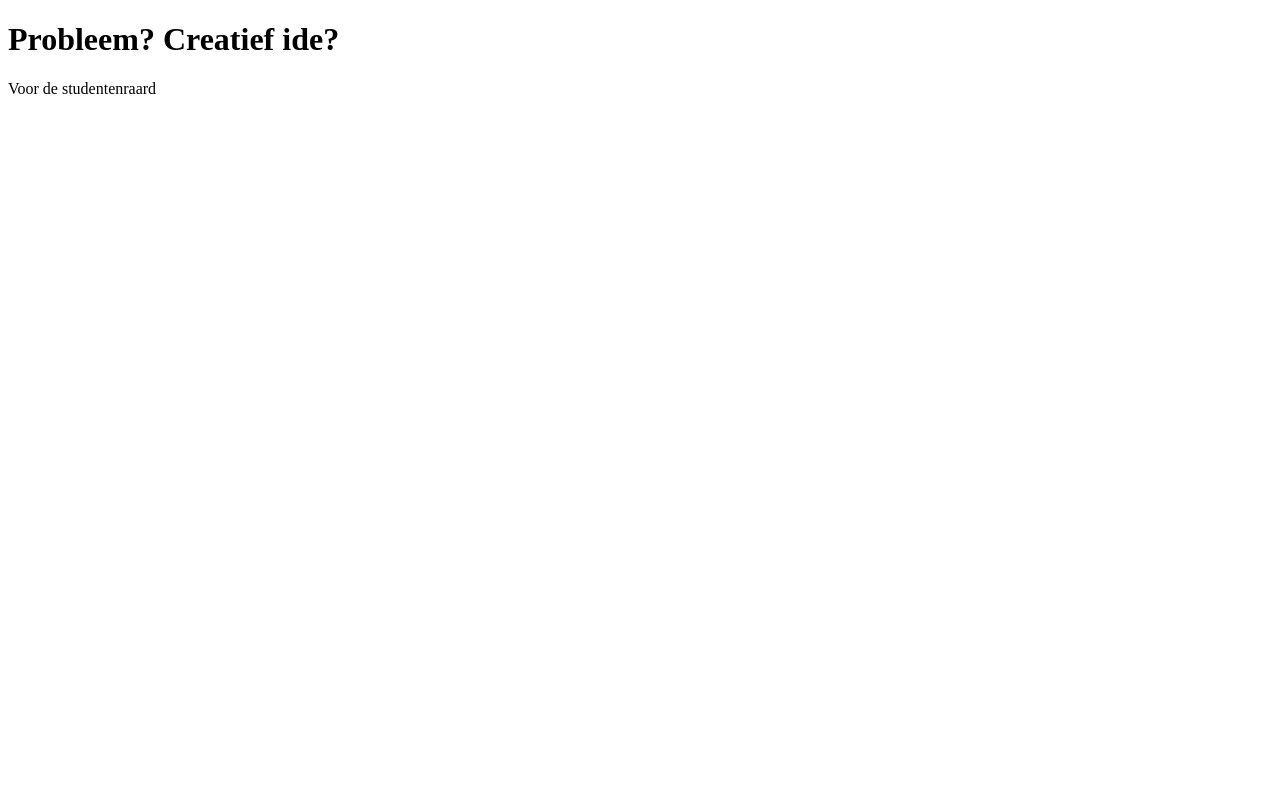
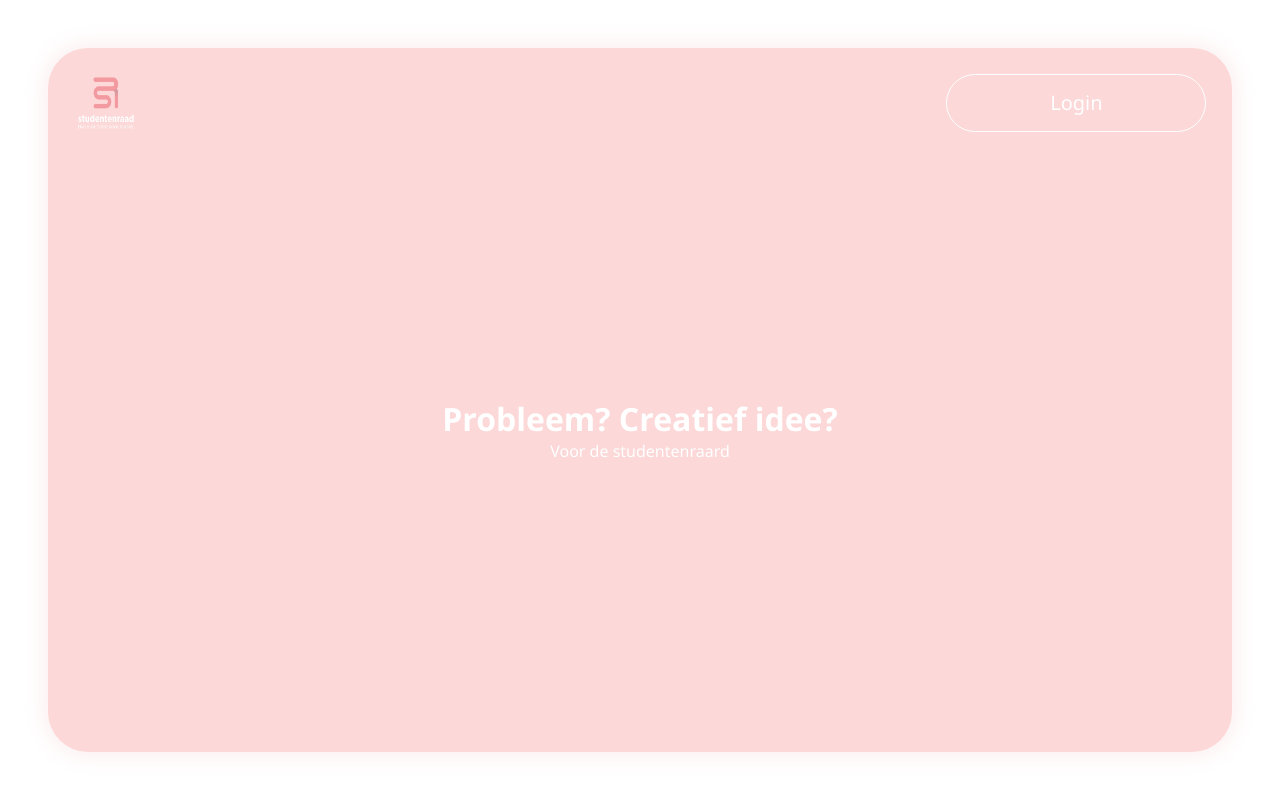
Before and after one commit to EHB-MCT/web2-frontend-DavidBaekeland, a plain HTML site: page dist/index.html in a window 1280 px wide. Drawn offline with Linux system fonts and the light colour scheme; no server answers.

Commit message:
index: js: css: start; logo

```diff
--- a/dist/index.css
+++ b/dist/index.css
@@ -0,0 +1,53 @@
+* {
+    font-family: 'Segoe UI', sans-serif;
+    margin: 0;
+}
+
+/* https://developer.mozilla.org/en-US/docs/Web/CSS/box-shadow */
+#red  {
+    color: white;
+    background-color: #F99F9F;
+    opacity: 40%;
+    box-shadow: 0px 0px 20px 6px #F9DCDC;
+    display: flex;
+    flex-direction: column;
+    justify-content: space-between;
+    text-align: center;
+    padding: 2%;
+    box-sizing: border-box;
+    height: 88vh;
+    margin: 6vh;
+    border-radius: 40px;
+    position: relative;
+}
+
+#red nav {
+    display: flex;
+    justify-content: space-between;
+}
+
+#red nav img {
+    width: 5vw;
+}
+
+#red nav button {
+    text-decoration: none;
+    color: white;
+    background-color: transparent;
+    font-size: 20px;
+    height: 58px;
+    width: 260px;
+    padding: 0% 2%;
+    border: 1px solid white;
+    border-radius: 30px;
+}
+
+#pijl svg{
+    width: 70px;
+    height: 70px;
+}
+
+/* https://pretagteam.com/question/changing-svg-image-color-with-javascript */
+#pijl svg path{
+    stroke: white;
+}
--- a/dist/index.html
+++ b/dist/index.html
@@ -5,13 +5,21 @@
     <meta http-equiv="X-UA-Compatible" content="IE=edge">
     <meta name="viewport" content="width=device-width, initial-scale=1.0">
     <link rel="stylesheet" href="index.css">
-    <script src="../src/index.js"></script>
     <title>Eindopdracht</title>
 </head>
 <body>
     <div id="red">
-        <h1>Probleem? Creatief ide?</h1>
+        <nav>
+            <img src="../src/img/logo_studentenraad.png" alt="Logo">
+            <button>Login</button>
+        </nav>
+        <div id="title">
+            <h1>Probleem? Creatief idee?</h1>
             <p>Voor de studentenraard</p>
+        </div>
+        <div id="pijl">
+
+        </div>
     </div>
 
     <!-- <div id="blue">
@@ -29,5 +37,6 @@
                 <h2>Voorzitter</h2>
             </div>
         </div> -->
+        <script src="../src/index.js"></script>
 </body>
 </html>
--- a/src/index.js
+++ b/src/index.js
@@ -1 +1,12 @@
-console.log('test');
+async function getData()  {
+    let resp = await fetch("http://localhost:8080/icons/pijl");
+    return await resp.text();
+}
+
+
+async function showPijl()  {
+    let pijl = await getData();
+    document.getElementById("test").insertAdjacentHTML("beforeend", pijl);
+}
+
+showPijl();
```
Also changed, not shown: src/img/logo_studentenraad.png (added). Lines whose indentation alone changed are shown as unchanged.
